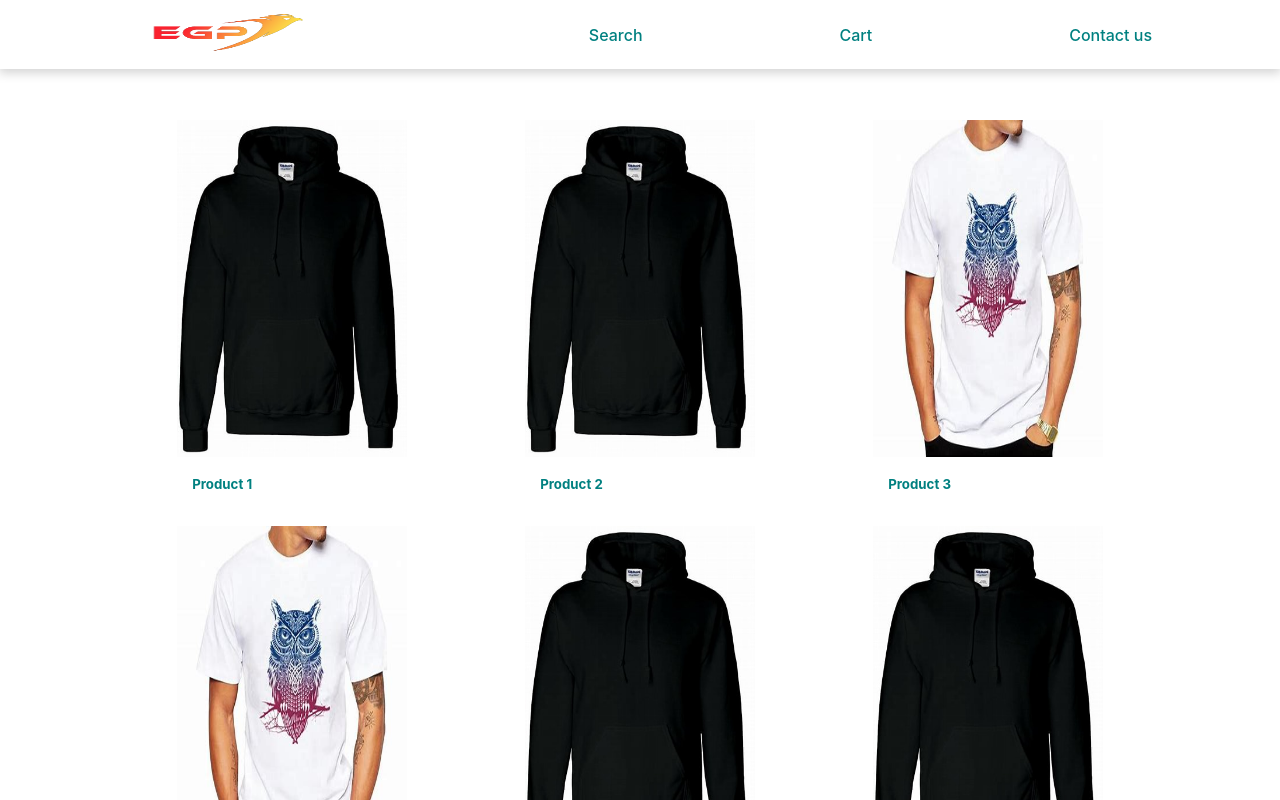
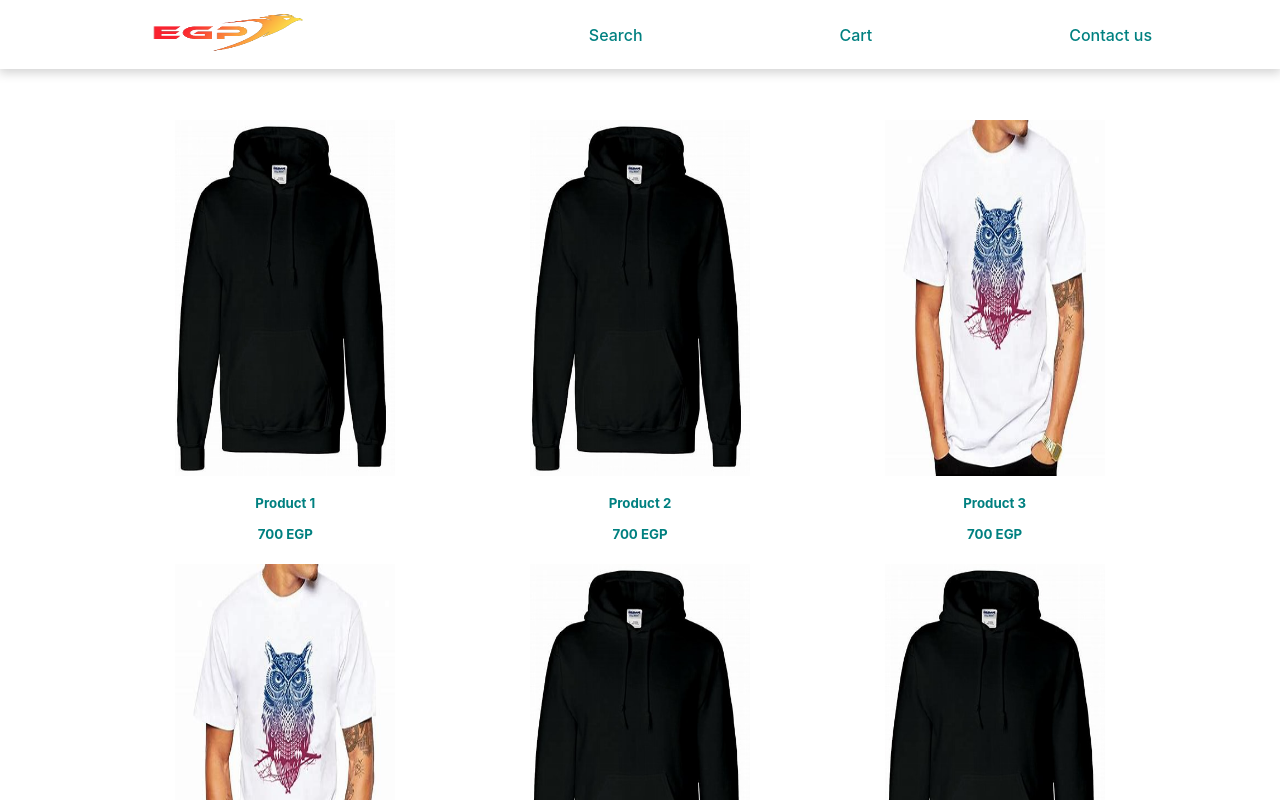
Before and after one commit to MohamedAKonsowa/web_proj, a React (Create React App) app: page / in a window 1280 px wide. Shown: the top 800 px of the page. Built offline with nearby package versions, Linux system fonts and the light colour scheme.

Commit message:
small changes

```diff
--- a/src/App.css
+++ b/src/App.css
@@ -17,7 +17,7 @@
 .product-holder {
     display: grid;
     grid-template-columns: repeat(3, 1fr); /* 3 columns with equal width */
-    gap: 20px; /* Adjust gap between products */
+    gap: 40px; /* Adjust gap between products */
 }
 
 
--- a/src/Product.js
+++ b/src/Product.js
@@ -10,8 +10,9 @@ const Product = ({ id, imageSrc, productName, description, toggleSections, setCl
 
         <div className={"product-card"} onClick={handleClick}>
             <img src={imageSrc} alt={productName}/>
-            <a href="#" >
+            <a href="#.com">
                 <h5>{productName}</h5>
+                <h5>{price} EGP</h5>
             </a>
         </div>
     );
--- a/src/ShoppingCart.js
+++ b/src/ShoppingCart.js
@@ -53,18 +53,18 @@ const ShoppingCart = ({ productsData, setClickedItem }) => {
                                         <img src={item.imageSrc} alt={item.name} className="product-image"/>
                                         <span className="product-name">
                                         {item.productName} {item.quantity > 1 ? `x${item.quantity}` : ''}
-                                    </span>
+                                        </span>
                                     </div>
                                     <div className="quantity-controls">
                                         <button onClick={() => increaseQuantity(index)}>+</button>
                                         <button id={"decButton"} onClick={() => removeFromCart(index)}>-</button>
-                                        <p>Price {item.price * item.quantity}</p>
+                                        <p>Price {item.price * item.quantity} EGP</p>
                                     </div>
                                 </li>
                             ))}
                         </ul>
                     )}
-                    {totalSum > 0 && <h4>Total Price: {totalSum}</h4>}
+                    {totalSum > 0 && <h4>Total Price: {totalSum} EGP</h4>}
                 </div>
             </div>
         </div>
--- a/src/cartstyle.css
+++ b/src/cartstyle.css
@@ -21,14 +21,10 @@
     margin-right: 2%;
 }
 
-
-
-
 .quantity-controls button {
     color: white;
     font-size: 20px;
     border: 2px solid teal;
-
     background-color: teal;
 }
 
@@ -53,6 +49,7 @@
 .item-content {
     display: flex;
     align-items: center;
+
 }
 
 .shopping-cart {
--- a/src/producthome.css
+++ b/src/producthome.css
@@ -6,12 +6,9 @@
 
 }
 .product-card{
-
     margin-left: 15%;
     margin-right: 15%;
     margin-bottom: 15%;
-
-
 }
 .product-card img{
     width: 100%;
@@ -20,7 +17,7 @@
 }
 .product-card h5{
     margin: 15px;
-    text-align: justify;
+    text-align: center;
 }
 
 .product-card a{
```
